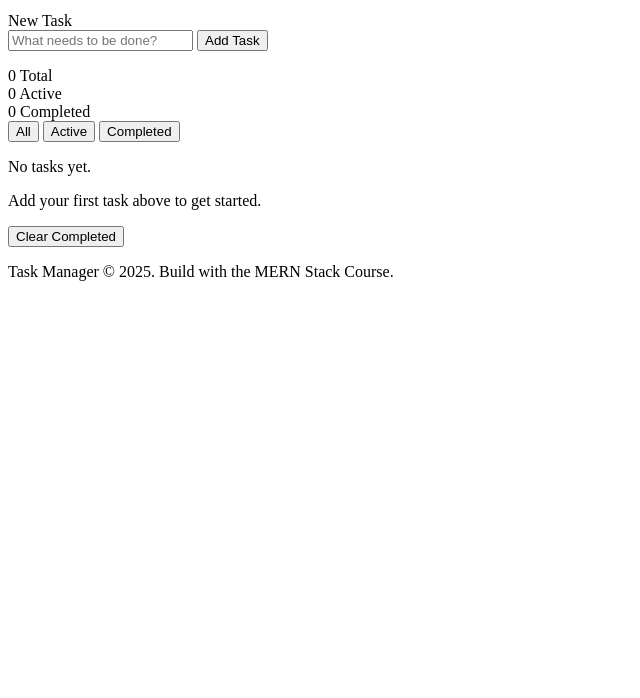
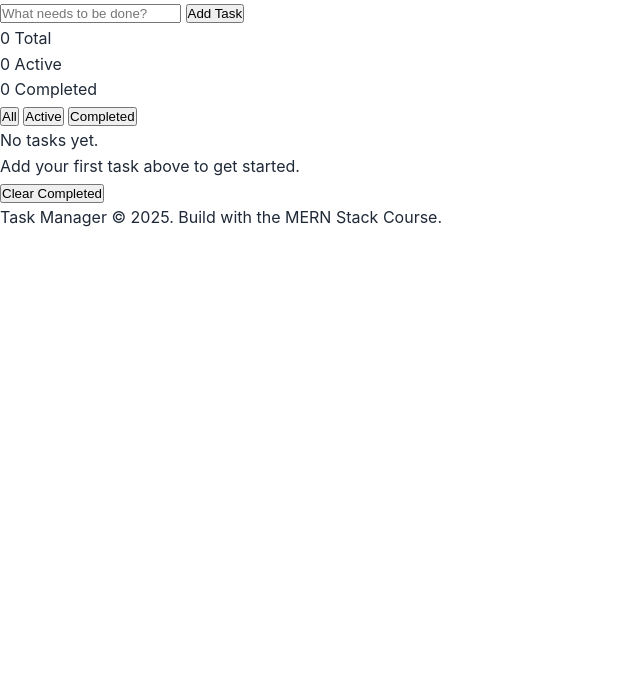
Before and after one commit to code-enx/mern-course, a website: page project-1-task-manager/index.html in a window 1280 px wide. Shown: the part 102-800 px from the top of the page, without its empty margins (0-640 px from the left). Drawn offline with Linux system fonts and the light colour scheme.

Commit message:
add initial body styling

```diff
--- a/project-1-task-manager/style.css
+++ b/project-1-task-manager/style.css
@@ -0,0 +1,124 @@
+/* ======================================
+   CSS RESET AND ROOT VARIABLES
+   ====================================== */
+
+/*
+  The universal selector * targets EVERY element.
+  We apply two foundational rules that every
+  modern CSS file should start with.
+*/
+*, *::before, *::after {
+		box-sizing: border-box;
+		margin: 0;
+		padding: 0;
+}
+
+/*
+  *::before and *::after target CSS pseudo-elements.
+  These are virtual elements you can create with CSS
+  to add decorative content without extra HTML.
+  Including them in the reset ensures they also
+  use border-box sizing.
+*/
+
+:root {
+		--color-primary: #4f46e5;
+		--color-primary-dark: #4338ca;
+		--color-primary-light: #e0e7ff;
+		--color-danger: #ef4444;
+		--color-danger-dark: #dc2626;
+		--color-sucess: #22c55e;
+		--color-warning: #f59e0b;
+		--color-text: #1f2937;
+		--color-text-light: #6b7280;
+		--color-text-lighter: #9ca3af;
+		--color-border: #e5e7eb;
+		--color-background: #ffffff;
+
+		--spacing-xs: 0.25rem;
+		--spacing-sm: 0.5rem;
+		--spacing-md: 1rem;
+		--spacing-lg: 1.5rem;
+		--spacing-xl: 2rem;
+		--spacing-2xl: 3rem;
+
+		--border-radius-sm: 6px;
+		--border-radius-md: 10px;
+		--border-radius-lg: 16px;
+		--border-radius-full: 9999px;
+
+		--shadow-sm: 0 1px 3px rgba(0, 0, 0, 0.06), 0 1px 2px rgba(0, 0, 0, 0.64);
+		--shadow-md: 0 4px 6px rgba(0, 0, 0, 0.05), 0 2px 4px rgba(0, 0, 0, 0.06);
+		--shadow-lg: 0 10px 15px rgba(0, 0, 0, 0.07), 0 4px 6px rgba(0, 0, 0, 0.05);
+
+		--font-size-xs: 0.75rem;
+		--font-size-sm: 0.875rem;
+		--font-size-base: 1rem;
+		--font-size-lg: 1.125rem;
+		--font-size-xl: 1.25rem;
+		--font-size-2xl: 1.5rem;
+		--font-size-3xl: 2rem;
+
+		--font-weight-normal: 400;
+		--font-weight-medium: 500;
+		--font-weight-semibold: 600;
+		--font-weight-bold: 700;
+
+		--transition-fast: 150ms ease;
+		--transition-normal: 250ms ease;
+		--transition-slow: 350ms ease;
+
+		--max-width: 680px;
+}
+
+/* =======================================
+   BASE STYLE
+   =======================================*/
+
+html {
+		font-size: 16px;
+		scroll-behavior: smooth;
+}
+
+/*
+  font-size on html sets the base for all rem units.
+  1rem = 16px throughout the document.
+
+  scroll-behavior: smooth make page jumps (like clicking
+  anchor links) animate smoothy instead of jumping instantly.
+*/
+
+body {
+		font-family: --apple-system, BlinkMacSystemFont, 'Segoe UI',
+				     Roboto, Oxygen, Ubuntu, sans-serif;
+		font-size: var(--font-size-base);
+		font-weight: var(--font-weight-normal);
+		line-height: 1.6;
+		color: var(--color-text);
+		background-color: var(--color-background);
+		min-height: 100vh;
+}
+
+/*
+  font-family is a prioritized list. The browser tries
+  each font from left to right, using the first one
+  it has installed.
+
+  -apple-system       -> San Francisco on Apple devices
+  BlinkMacSystemFont  -> San Francisco for Chrome on Mac
+  'Segoe UI'          -> Windows sytem font
+  Roboto              -> Android system font
+  Oxygen              -> KDE Linux font
+  sans-serif          -> browser default sans-serif (fallback)
+
+  This "system font stack" makes your app feel native
+  on every platform without loading any web fonts.
+
+  line-height: 1.6    -> line height is 1.6 the font size.
+  For 16px text that means 25.6px between lines.
+  This improves readability significantly.
+
+  min-height: 100vh   -> the body is at least the full
+  viewport height. This prevents a white gap below
+  the footer on short pages.
+*/
```
Also changed, not shown: project-1-task-manager/index.html (line endings or trailing spaces).
